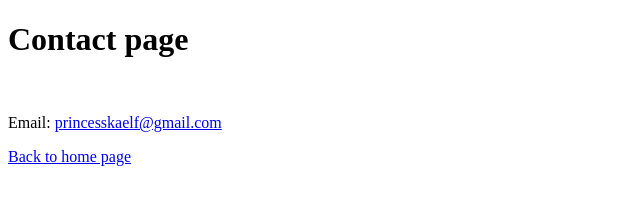
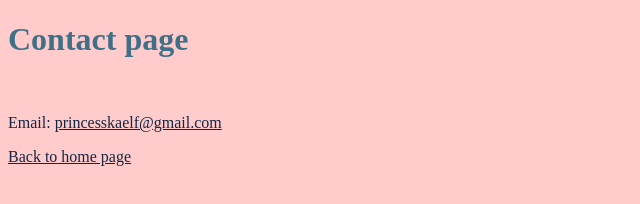
Before and after one commit to iprincesska/Croissant, a plain HTML site: page contact.html in a window 1280 px wide. Shown: the whole page, without its empty margins (0-640 px from the left). Drawn offline with Linux system fonts and the light colour scheme.

Commit message:
Add styles

```diff
--- a/contact.html
+++ b/contact.html
@@ -4,6 +4,7 @@
     <meta charset="UTF-8" />
     <meta http-equiv="X-UA-Compatible" content="IE=edge" />
     <meta name="viewport" content="width=device-width, initial-scale=1.0" />
+    <link rel="stylesheet" href="css/styles.css" />
     <title>Contact</title>
   </head>
   <body>
--- /dev/null
+++ b/css/styles.css
@@ -0,0 +1,15 @@
+body {
+  background-color: #ffcbcb;
+}
+
+h1 {
+  color: #407088;
+}
+
+p {
+  color: #132743;
+}
+
+a {
+  color: #132743;
+}
```
Also changed, not shown: index.html (+1 -0 lines), photo.html (+1 -0 lines).
